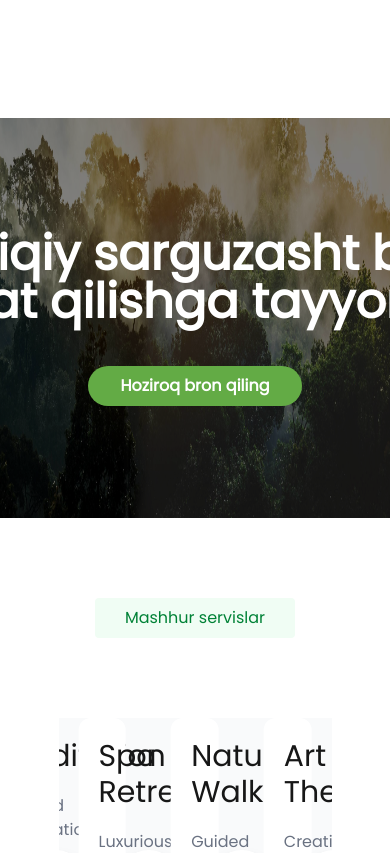
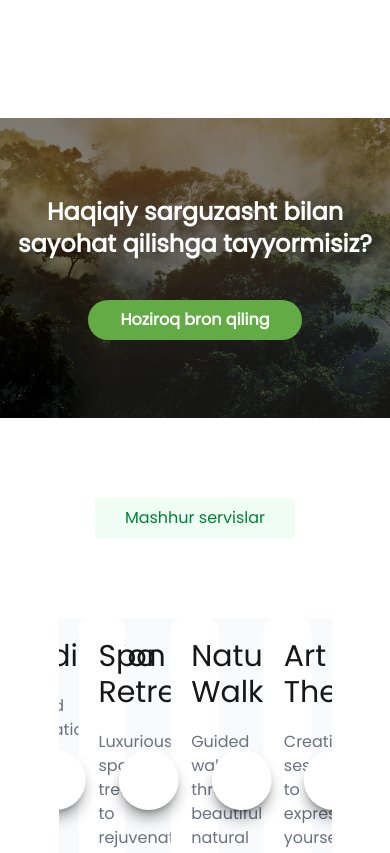
Before and after one commit to lupheron/Zenly, a Next.js app: page / in a window 390 px wide. Shown: the part 2984-3837 px from the top of the page. Built offline with nearby package versions, Linux system fonts and the light colour scheme; some icons are missing.

Commit message:
readysection responsive

```diff
--- a/src/components/ReadySection/index.tsx
+++ b/src/components/ReadySection/index.tsx
@@ -1,29 +1,31 @@
-import Image from 'next/image'
-import React from 'react'
-import ButtonDefault from '../Button/ButtonDefault'
+import Image from 'next/image';
+import React from 'react';
+import ButtonDefault from '../Button/ButtonDefault';
 
 const ReadySection = () => {
     return (
-        <div className='w-full h-100 relative mt-30 z-1'>
-            <div className='w-full h-full absolute inset-0'>
+        <div className="w-full h-[300px] sm:h-[300px] md:h-[300px] lg:h-[400px] relative mt-30 z-1">
+            <div className="absolute inset-0 w-full h-full">
                 <Image
-                    src={"/ready/ready.jpg"}
-                    alt='Adventure background'
+                    src="/ready/ready.jpg"
+                    alt="Adventure background"
                     fill
-                    className='object-fill brightness-50'
+                    className="object-cover brightness-50"
                 />
             </div>
 
-            <div className='relative z-10 h-full flex flex-col justify-center items-center gap-5 text-white' data-aos="fade-down">
-                <h1 className='w-200 text-center text-5xl font-bold mb-5'>Haqiqiy sarguzasht bilan sayohat qilishga tayyormisiz?</h1>
+            <div className="relative z-10 h-full flex flex-col justify-center items-center gap-5 text-white px-4 text-center" data-aos="fade-down">
+                <h1 className="max-w-[800px] text-2xl sm:text-3xl md:text-4xl lg:text-5xl font-bold mb-5">
+                    Haqiqiy sarguzasht bilan sayohat qilishga tayyormisiz?
+                </h1>
                 <ButtonDefault
-                    label='Hoziroq bron qiling'
+                    label="Hoziroq bron qiling"
                     isDisabled={false}
                     onClick={() => { }}
                 />
             </div>
         </div>
-    )
-}
+    );
+};
 
-export default ReadySection
+export default ReadySection;
```
